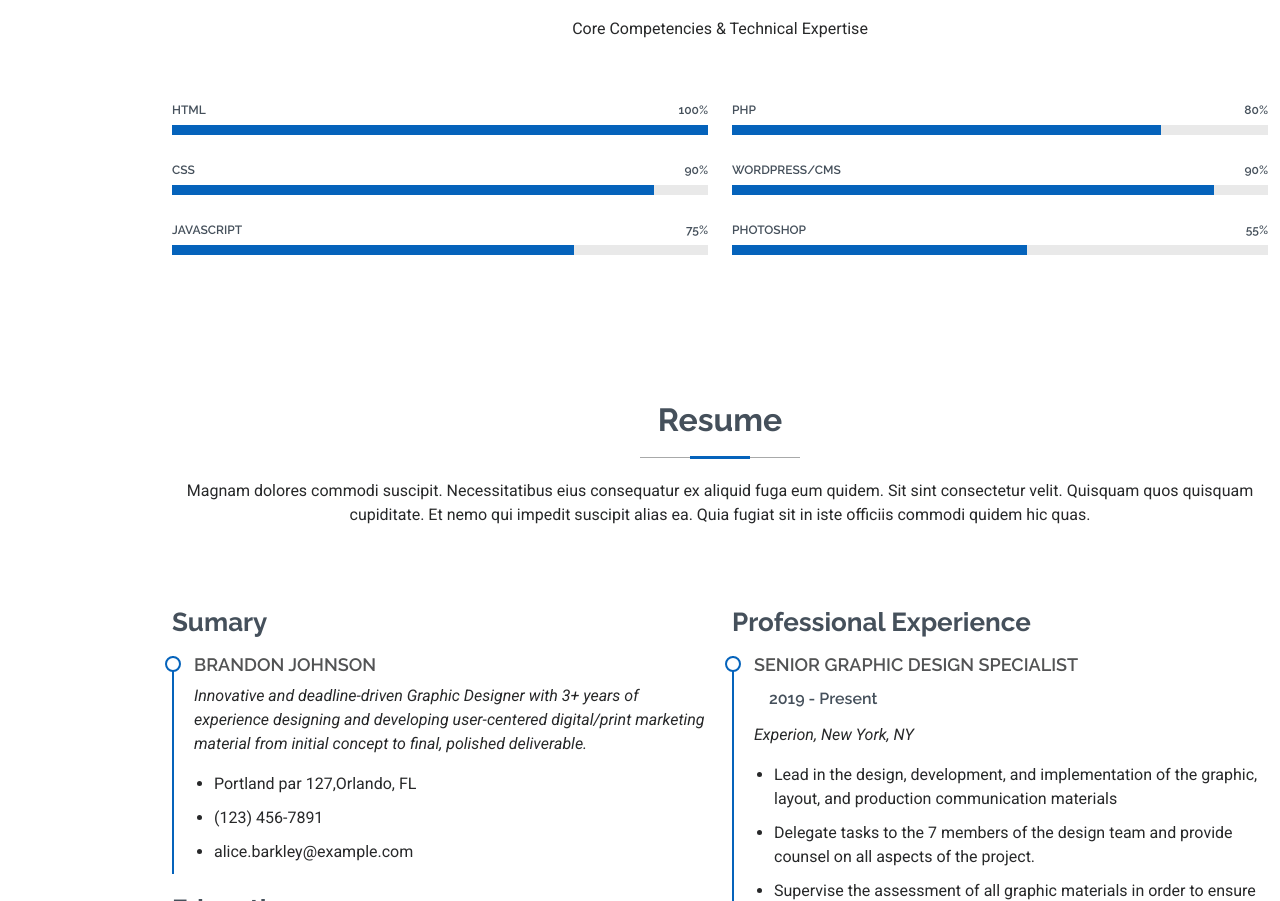
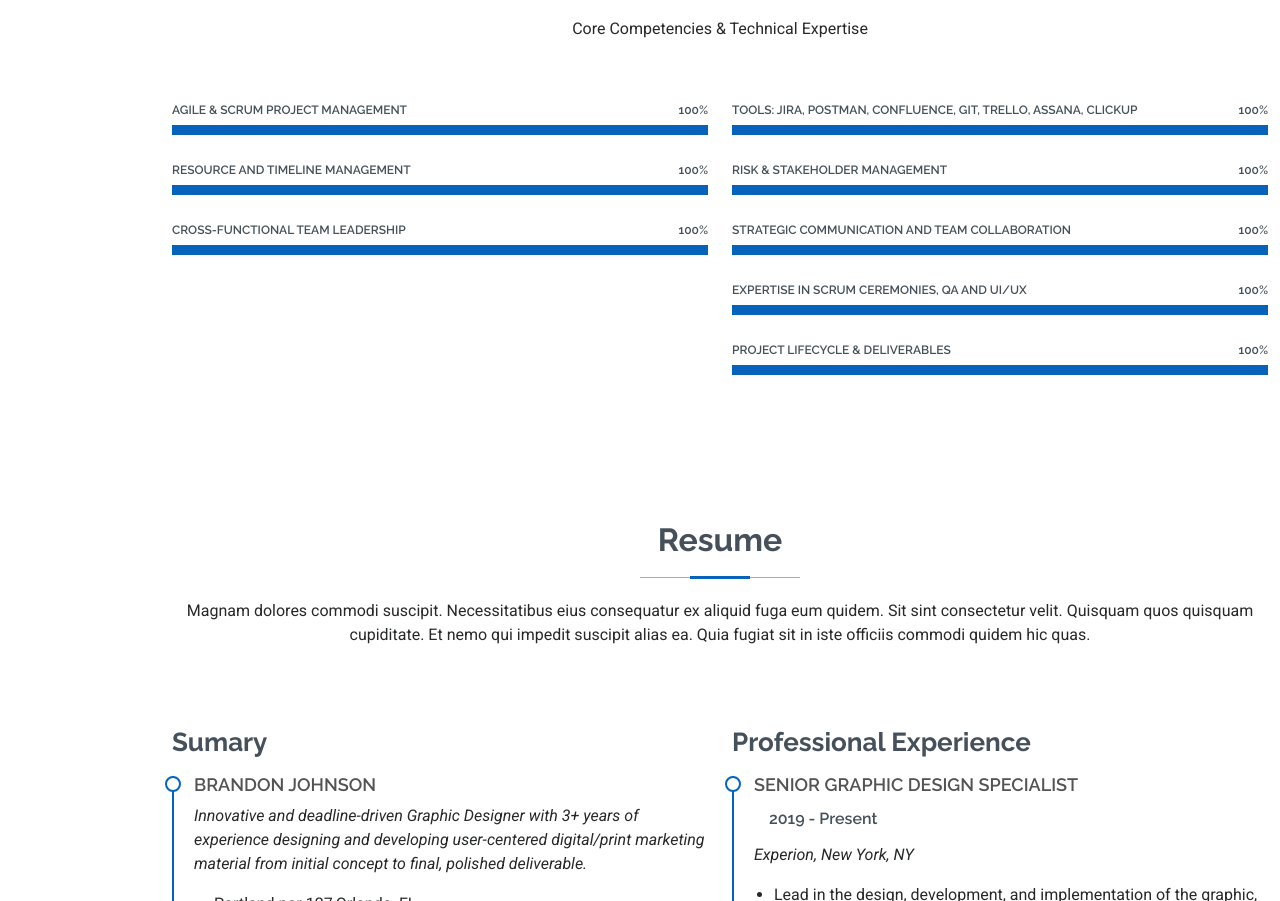
Before and after one commit to nitinvermadecoder/nitinvermadecoder.github.io, a plain HTML site: page index.html in a window 1280 px wide. Shown: the part 2055-2956 px from the top of the page. Drawn offline with Linux system fonts and the light colour scheme.

Commit message:
skill updates

```diff
--- a/index.html
+++ b/index.html
@@ -193,23 +193,23 @@
           <div class="col-lg-6">
 
             <div class="progress">
-              <span class="skill"><span>HTML</span> <i class="val">100%</i></span>
+              <span class="skill"><span>Agile & Scrum Project Management</span> <i class="val">100%</i></span>
               <div class="progress-bar-wrap">
                 <div class="progress-bar" role="progressbar" aria-valuenow="100" aria-valuemin="0" aria-valuemax="100"></div>
               </div>
             </div><!-- End Skills Item -->
 
             <div class="progress">
-              <span class="skill"><span>CSS</span> <i class="val">90%</i></span>
+              <span class="skill"><span>Resource and Timeline Management</span> <i class="val">100%</i></span>
               <div class="progress-bar-wrap">
-                <div class="progress-bar" role="progressbar" aria-valuenow="90" aria-valuemin="0" aria-valuemax="100"></div>
+                <div class="progress-bar" role="progressbar" aria-valuenow="100" aria-valuemin="0" aria-valuemax="100"></div>
               </div>
             </div><!-- End Skills Item -->
 
             <div class="progress">
-              <span class="skill"><span>JavaScript</span> <i class="val">75%</i></span>
+              <span class="skill"><span>Cross-Functional Team Leadership</span> <i class="val">100%</i></span>
               <div class="progress-bar-wrap">
-                <div class="progress-bar" role="progressbar" aria-valuenow="75" aria-valuemin="0" aria-valuemax="100"></div>
+                <div class="progress-bar" role="progressbar" aria-valuenow="100" aria-valuemin="0" aria-valuemax="100"></div>
               </div>
             </div><!-- End Skills Item -->
 
@@ -218,23 +218,39 @@
           <div class="col-lg-6">
 
             <div class="progress">
-              <span class="skill"><span>PHP</span> <i class="val">80%</i></span>
+              <span class="skill"><span>Tools: Jira, Postman, Confluence, Git, Trello, Assana, ClickUp</span> <i class="val">100%</i></span>
               <div class="progress-bar-wrap">
-                <div class="progress-bar" role="progressbar" aria-valuenow="80" aria-valuemin="0" aria-valuemax="100"></div>
+                <div class="progress-bar" role="progressbar" aria-valuenow="100" aria-valuemin="0" aria-valuemax="100"></div>
               </div>
             </div><!-- End Skills Item -->
 
             <div class="progress">
-              <span class="skill"><span>WordPress/CMS</span> <i class="val">90%</i></span>
+              <span class="skill"><span>Risk & Stakeholder Management</span> <i class="val">100%</i></span>
               <div class="progress-bar-wrap">
-                <div class="progress-bar" role="progressbar" aria-valuenow="90" aria-valuemin="0" aria-valuemax="100"></div>
+                <div class="progress-bar" role="progressbar" aria-valuenow="100" aria-valuemin="0" aria-valuemax="100"></div>
               </div>
             </div><!-- End Skills Item -->
 
             <div class="progress">
-              <span class="skill"><span>Photoshop</span> <i class="val">55%</i></span>
+              <span class="skill"><span>Strategic communication and team collaboration</span> <i class="val">100%</i></span>
               <div class="progress-bar-wrap">
-                <div class="progress-bar" role="progressbar" aria-valuenow="55" aria-valuemin="0" aria-valuemax="100"></div>
+                <div class="progress-bar" role="progressbar" aria-valuenow="100" aria-valuemin="0" aria-valuemax="100"></div>
+              </div>
+            </div><!-- End Skills Item -->
+
+
+                        <div class="progress">
+              <span class="skill"><span>Expertise in Scrum ceremonies, QA and UI/UX</span> <i class="val">100%</i></span>
+              <div class="progress-bar-wrap">
+                <div class="progress-bar" role="progressbar" aria-valuenow="100" aria-valuemin="0" aria-valuemax="100"></div>
+              </div>
+            </div><!-- End Skills Item -->
+
+
+            <div class="progress">
+              <span class="skill"><span>Project Lifecycle & Deliverables</span> <i class="val">100%</i></span>
+              <div class="progress-bar-wrap">
+                <div class="progress-bar" role="progressbar" aria-valuenow="100" aria-valuemin="0" aria-valuemax="100"></div>
               </div>
             </div><!-- End Skills Item -->
 
```
